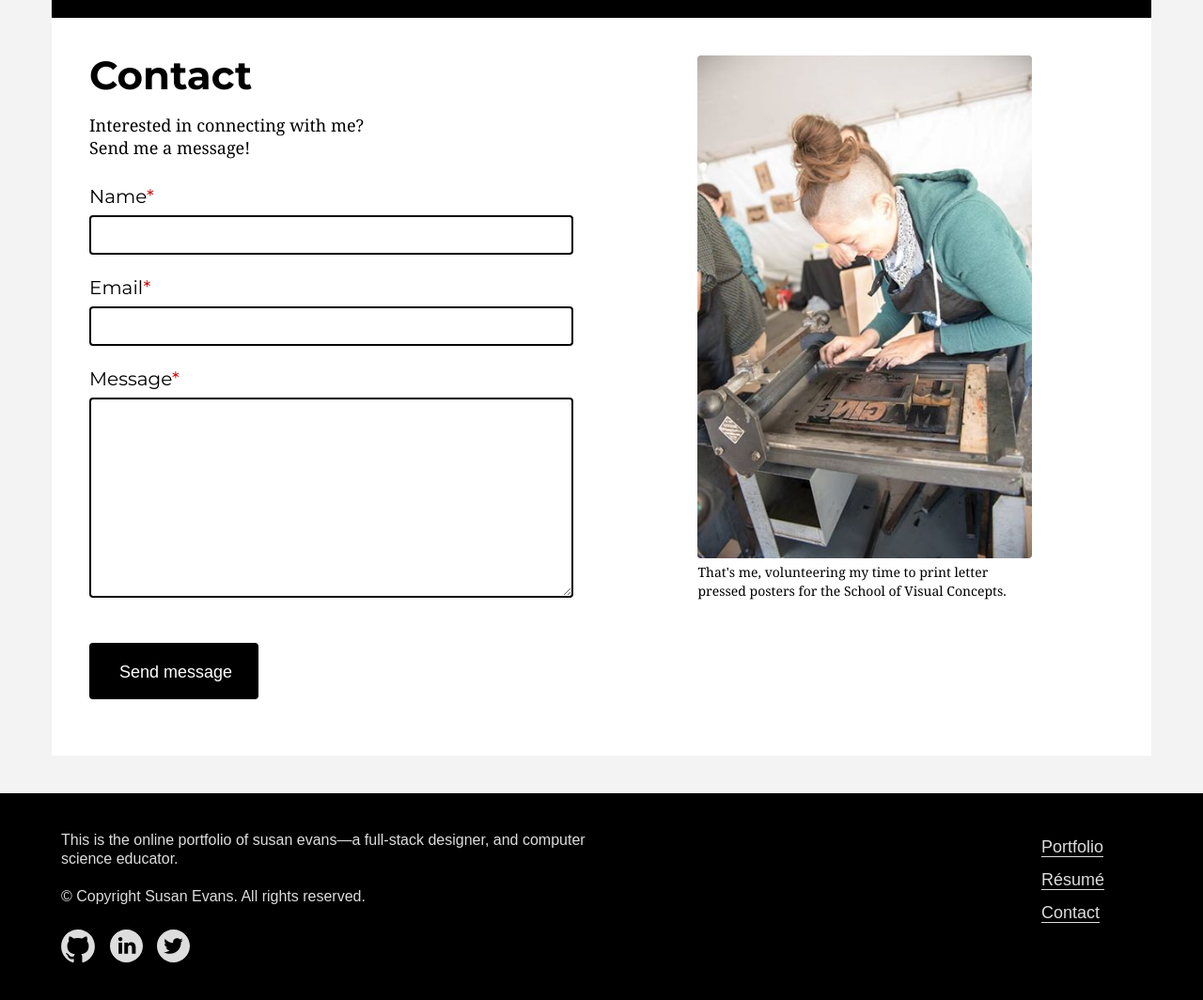
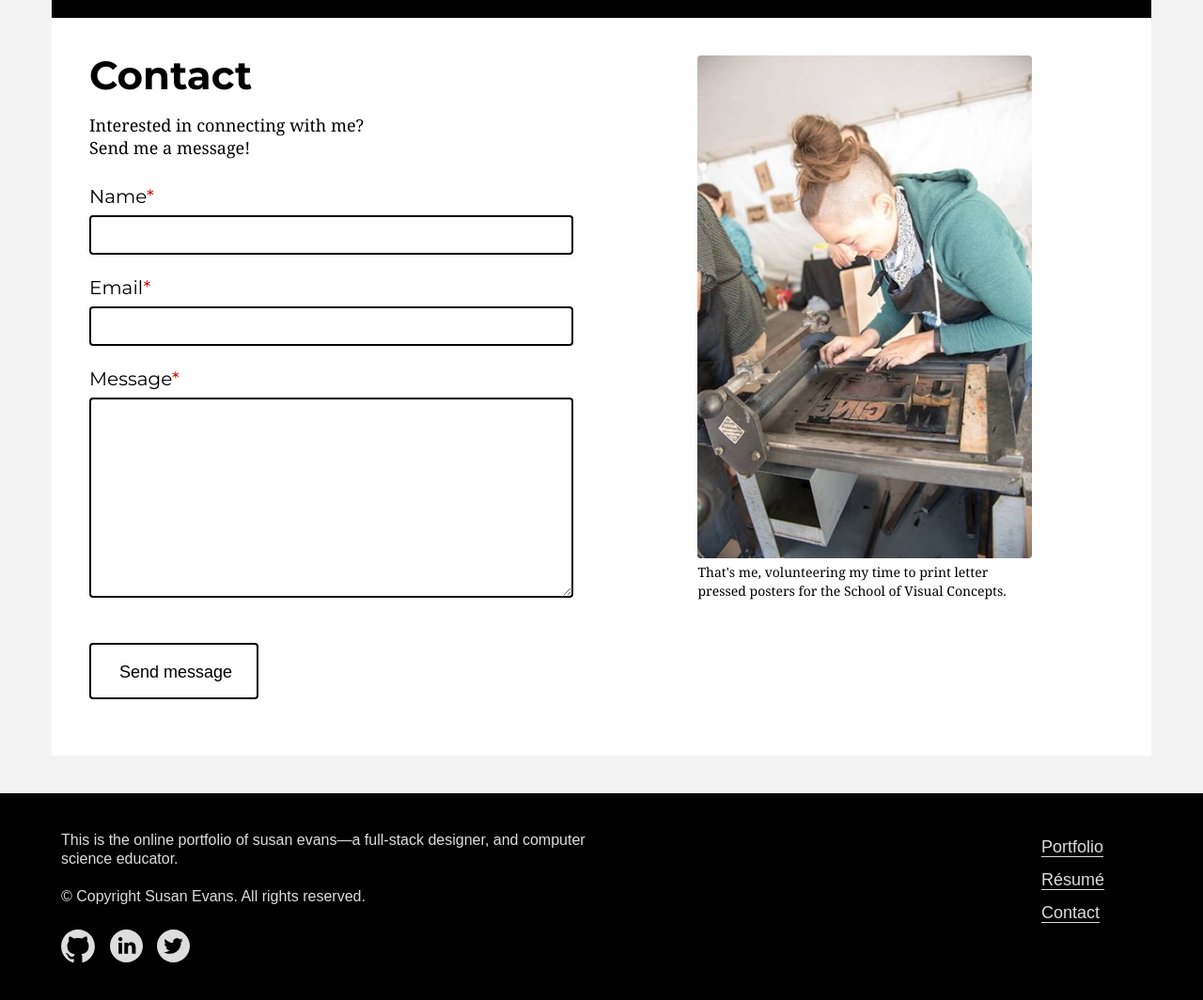
Before and after one commit to susanev/susanev.github.io, a PHP site: page /contact.html in a window 1280 px wide. Shown: the part 173-1237 px from the top of the page at 94% size. Run offline with PHP 8.4, Linux system fonts and the light colour scheme; some libraries are stand-ins or nearby versions.

Commit message:
changed styles on contact submit button to be accessible

```diff
--- a/css/styles.css
+++ b/css/styles.css
@@ -497,10 +497,13 @@ input:focus, textarea:focus {
     cursor:pointer;
     height: 60px;
     width: 180px;
+    background-color: #fff;
+    color: #000;
 }
 
 #submit:hover {
-    opacity:.9;
+    background-color: #000;
+    color: #fff;
 }
 
 /* error/success msg on form */
```
